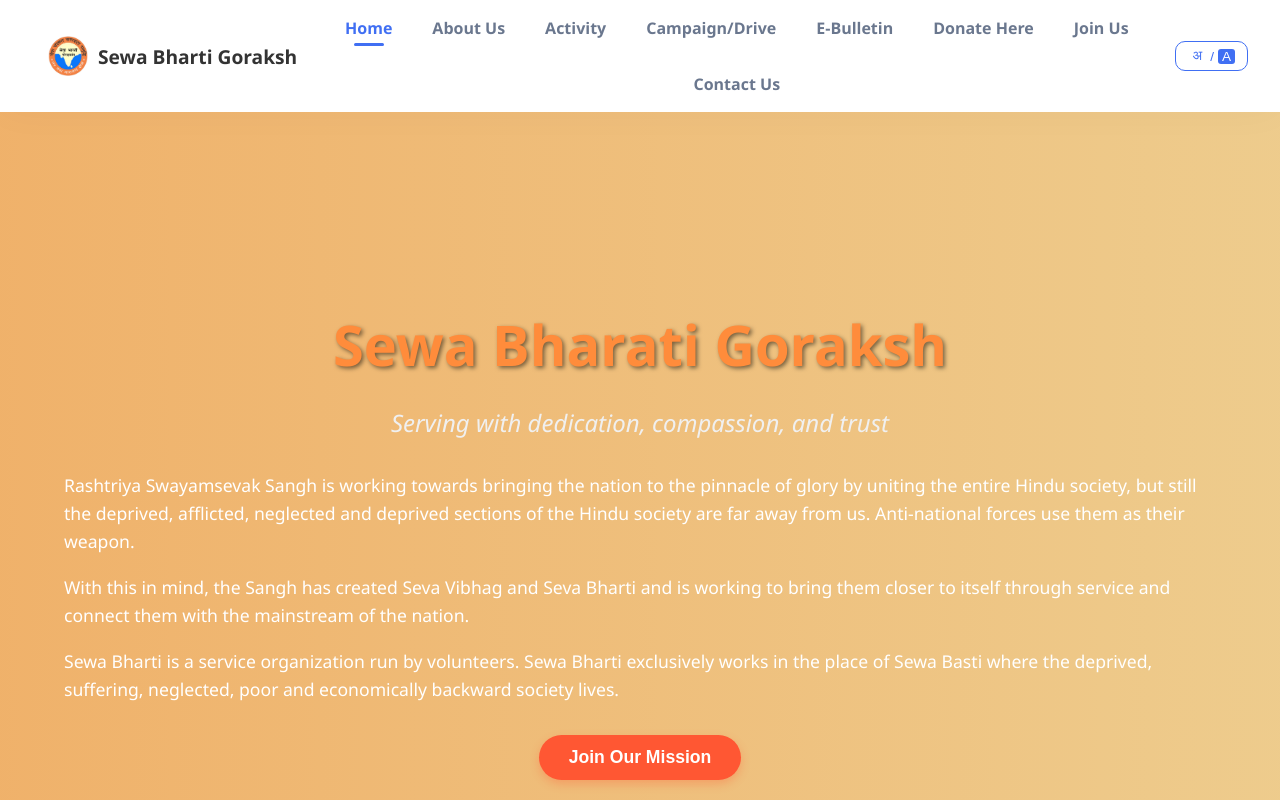
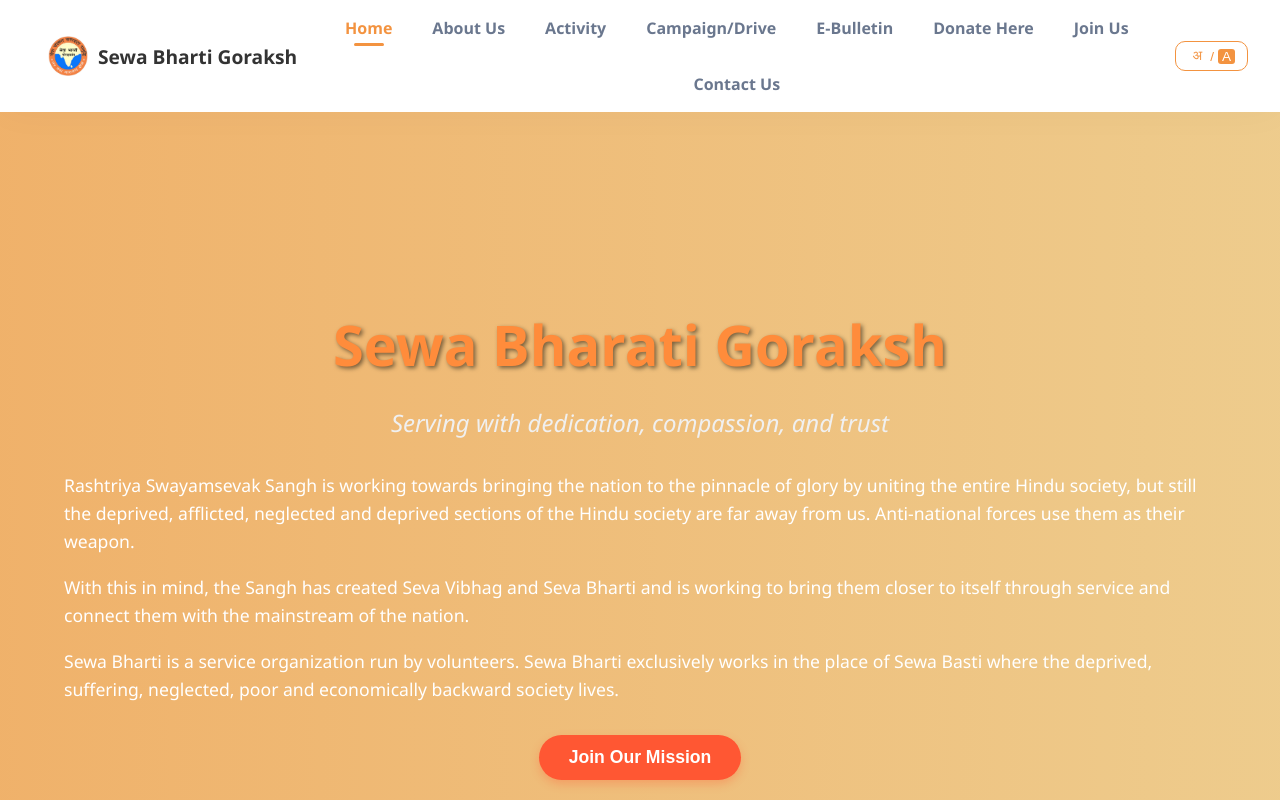
Before and after one commit to AravShukla10/sewa-bharati-goraksh, a React (Create React App) app: page / in a window 1280 px wide. Built offline with nearby package versions, Linux system fonts and the light colour scheme.

Commit message:
navbar color change

```diff
--- a/src/components/HeroSection.jsx
+++ b/src/components/HeroSection.jsx
@@ -25,7 +25,6 @@ const HeroSection = ({ languageType }) => {
 
   return (
     <section className="hero">
-      <div className="overlay"></div>
       <div className="hero-content">
         <h1>{currentContent.title}</h1>
         <p className="subtitle">{currentContent.subtitle}</p>
--- a/src/components/styles/HeroSection.css
+++ b/src/components/styles/HeroSection.css
@@ -9,15 +9,6 @@
     color: #fff;
     padding: 80px 0 30px;
     margin-top: 40px;
-  }
-
-  .overlay {
-    position: absolute;
-    top: 0;
-    left: 0;
-    right: 0;
-    bottom: 0;
-    /* background-color: linear-gradient(rgb(249, 103, 5), rgb(223, 150, 14)); */
   }
 
   .hero-content {
--- a/src/components/styles/Navbar.css
+++ b/src/components/styles/Navbar.css
@@ -2,7 +2,7 @@
 :root {
   --borderRadius: 10px;
   --spacer: 1rem;
-  --primary: #406ff3;
+  --primary: #f39340;
   --text: #6a778e;
   --linkHeight: calc(var(--spacer) * 3.5);
   --timing: 250ms;
```
